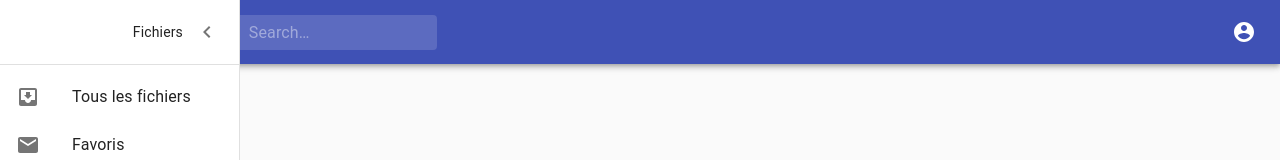
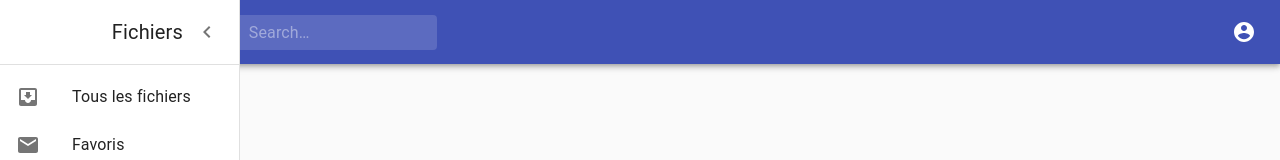
Before and after one commit to kaleween/doc-on-prem, a React (Create React App) app: page / in a window 1280 px wide. Both pictures are taken after a click on the button 36 px from the left and 32 px from the top of the page. Shown: the top 160 px of the page. Built offline with nearby package versions, Linux system fonts and the light colour scheme.

Commit message:
Change font size

```diff
--- a/src/components/Drawer/Drawer.js
+++ b/src/components/Drawer/Drawer.js
@@ -34,6 +34,7 @@ const useStyles = makeStyles((theme) => ({
         // necessary for content to be below app bar
         ...theme.mixins.toolbar,
         justifyContent: 'flex-end',
+        fontSize: '20px',
     },
     drawerFooter: {
         position: 'absolute',
```
